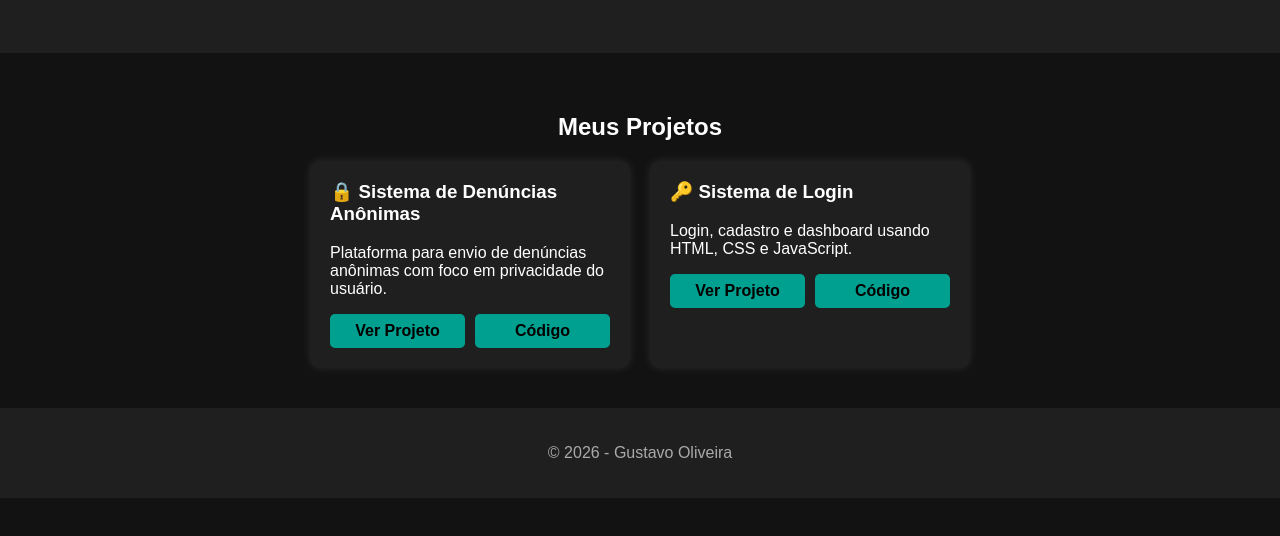
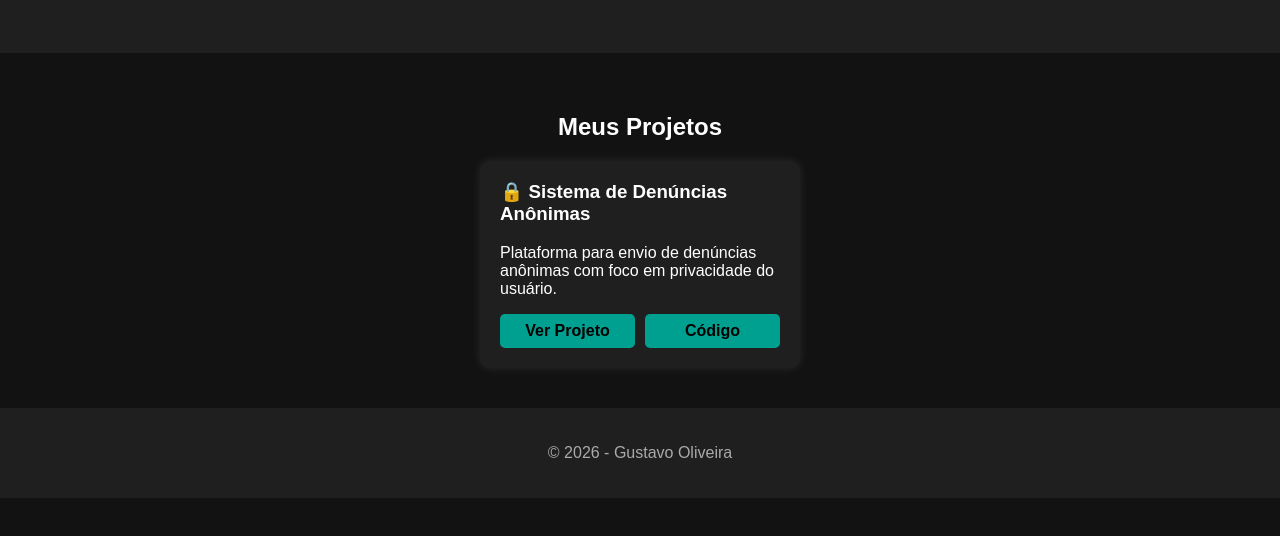
Before and after one commit to Gustavo3ks/Portif-lio, a plain HTML site: page index.html in a window 1280 px wide. Shown: the part 114-650 px from the top of the page. Drawn offline with Linux system fonts and the light colour scheme.

Commit message:
alterando projetos

```diff
--- a/index.html
+++ b/index.html
@@ -22,20 +22,11 @@
         <p>Plataforma para envio de denúncias anônimas com foco em privacidade do usuário.</p>
 
         <div class="botoes">
-          <a href="SEU-LINK-AQUI" target="_blank">Ver Projeto</a>
-          <a href="SEU-GITHUB-AQUI" target="_blank">Código</a>
+          <a href="https://gustavo3ks.github.io/Teste-de-Site-de-Denuncias/" target="_blank">Ver Projeto</a>
+          <a href="https://github.com/Gustavo3ks/Teste-de-Site-de-Denuncias" target="_blank">Código</a>
         </div>
       </div>
 
-      <div class="card">
-        <h3>🔑 Sistema de Login</h3>
-        <p>Login, cadastro e dashboard usando HTML, CSS e JavaScript.</p>
-
-        <div class="botoes">
-          <a href="https://gustavo3ks.github.io/Teste-de-Site-de-Denuncias/">Ver Projeto</a>
-          <a href="https://github.com/Gustavo3ks/Teste-de-Site-de-Denuncias">Código</a>
-        </div>
-      </div>
 
     </div>
   </section>
```
